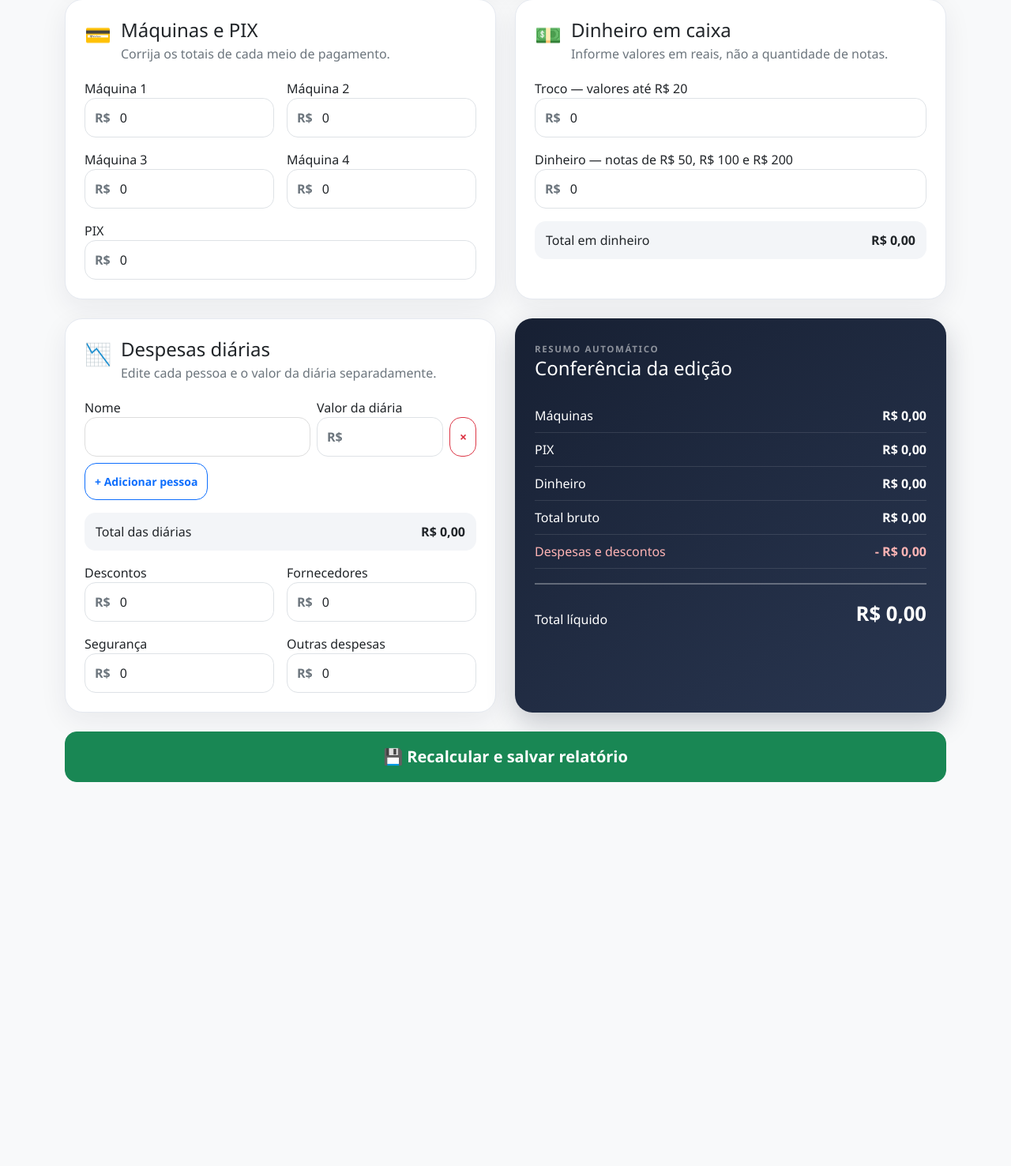
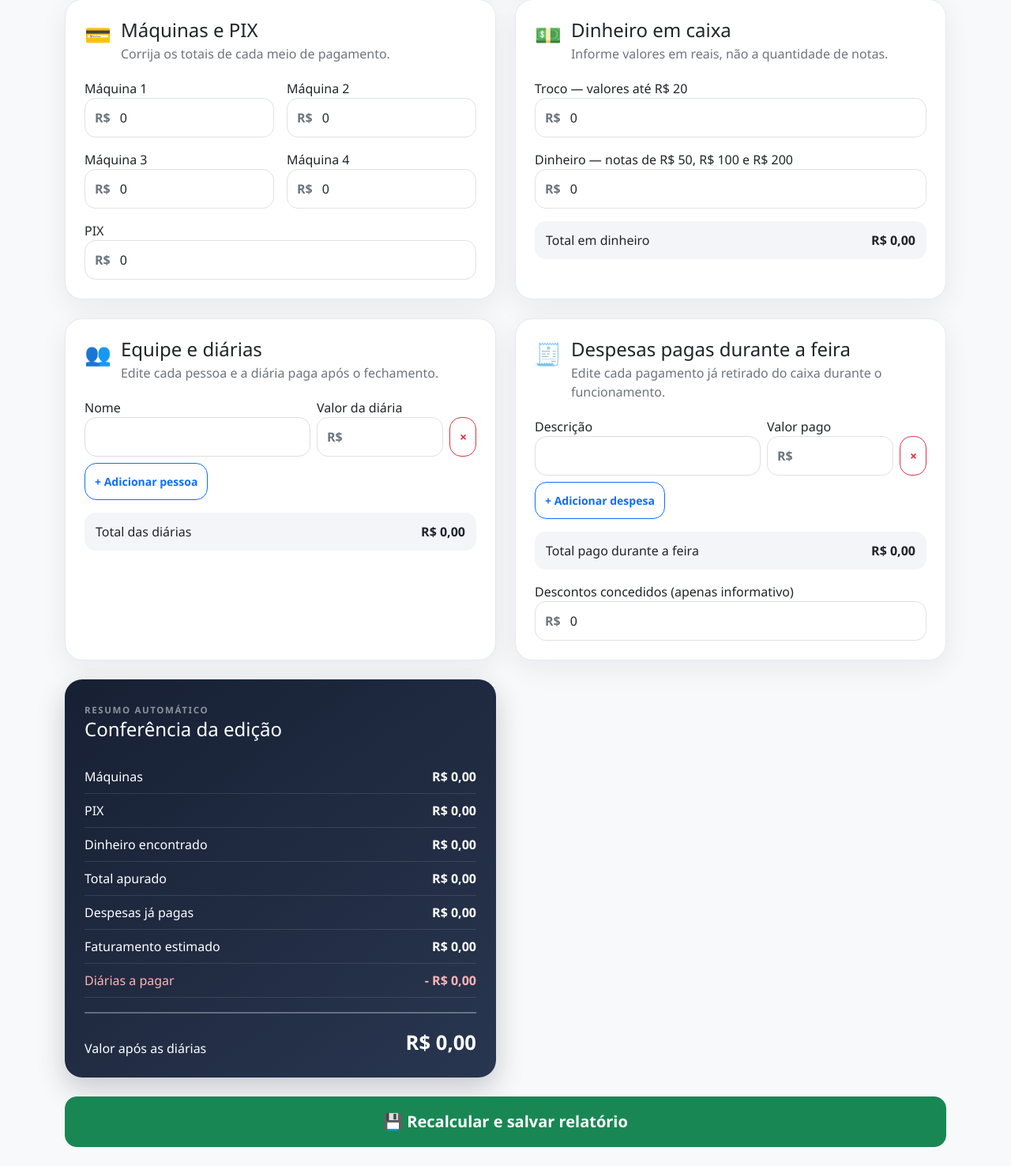
Before and after one commit to thalves2004/pastelaria-app, a Flask app: template templates/editar_relatorio.html in a window 1280 px wide. Shown: the part 543-2019 px from the top of the page at 79% size. Before the commit the page ends 1533 px from the top, so only its background shows below. Run offline with Flask 3, Linux system fonts and the light colour scheme; the template is opened without the code that fills it, so the values that code supplies are empty; some libraries are stand-ins or nearby versions.

Commit message:
Corrige despesas pagas durante a feira

```diff
--- a/app.py
+++ b/app.py
@@ -37,6 +37,42 @@ def ler_equipe_formulario():
             diaria = 0.0
         equipe.append({"nome": nome, "diaria": max(0, diaria)})
     return equipe
+
+
+
+def ler_despesas_formulario():
+    nomes = request.form.getlist("despesa_nome[]")
+    valores = request.form.getlist("despesa_valor[]")
+    despesas = []
+    for nome, valor in zip(nomes, valores):
+        nome = (nome or "").strip()
+        if not nome:
+            continue
+        try:
+            quantia = float(str(valor or "0").replace(",", "."))
+        except (TypeError, ValueError):
+            quantia = 0.0
+        despesas.append({"nome": nome, "valor": max(0, quantia)})
+    return despesas
+
+
+def decodificar_despesas(texto, fornecedores=0, seguranca=0, outras=0):
+    try:
+        dados = json.loads(texto or "[]")
+        if isinstance(dados, list):
+            despesas = [
+                {"nome": str(item.get("nome", "")).strip(), "valor": float(item.get("valor", 0) or 0)}
+                for item in dados if isinstance(item, dict) and str(item.get("nome", "")).strip()
+            ]
+            if despesas:
+                return despesas
+    except (TypeError, ValueError, json.JSONDecodeError):
+        pass
+    antigas = []
+    for nome, valor in (("Fornecedores", fornecedores), ("Segurança", seguranca), ("Outras despesas", outras)):
+        if float(valor or 0) > 0:
+            antigas.append({"nome": nome, "valor": float(valor or 0)})
+    return antigas
 
 
 def decodificar_equipe(texto, nomes_antigos=""):
@@ -180,27 +216,30 @@ def fechamento():
         dinheiro_grande = numero("dinheiro_grande")
         dinheiro = troco_total + dinheiro_grande
         descontos = numero("descontos")
-        fornecedores = numero("fornecedores")
-        seguranca = numero("seguranca")
-        outras = numero("outras_despesas")
+        despesas = ler_despesas_formulario()
+        despesas_durante_total = sum(Decimal(str(item["valor"])) for item in despesas)
+        despesas_detalhes = json.dumps(despesas, ensure_ascii=False)
         equipe = ler_equipe_formulario()
         equipe_dia = ", ".join(pessoa["nome"] for pessoa in equipe)
         equipe_detalhes = json.dumps(equipe, ensure_ascii=False)
         diarias_total = sum(Decimal(str(pessoa["diaria"])) for pessoa in equipe)
-        total_bruto = m1 + m2 + m3 + m4 + dinheiro + pix
-        total_liquido = total_bruto - descontos - fornecedores - seguranca - outras - diarias_total
+        total_apurado = m1 + m2 + m3 + m4 + dinheiro + pix
+        # Despesas pagas durante a feira já saíram do caixa e não podem ser descontadas novamente.
+        # Somente as diárias são pagas depois do fechamento.
+        total_liquido = total_apurado - diarias_total
 
         cursor.execute("""
             UPDATE controle SET caixa_final=%s,maquina1=%s,maquina2=%s,maquina3=%s,
                 maquina4=%s,dinheiro=%s,pix=%s,troco_total=%s,dinheiro_grande=%s,
                 dinheiro_50=0,dinheiro_100=0,dinheiro_200=0,
                 sobra_pasteis=%s,consumo_pasteis=%s,
-                descontos=%s,fornecedores=%s,seguranca=%s,outras_despesas=%s,
+                descontos=%s,fornecedores=0,seguranca=0,outras_despesas=0,
+                despesas_detalhes=%s,despesas_durante_total=%s,
                 equipe_dia=%s,equipe_detalhes=%s,diarias_total=%s,
                 status='FECHADO' WHERE id=%s
         """, (total_liquido,m1,m2,m3,m4,dinheiro,pix,troco_total,dinheiro_grande,
               total_sobra_pasteis,total_consumo_pasteis,
-              descontos,fornecedores,seguranca,outras,equipe_dia,equipe_detalhes,
+              descontos,despesas_detalhes,despesas_durante_total,equipe_dia,equipe_detalhes,
               diarias_total,controle[0]))
         conn.commit(); cursor.close(); conn.close()
         return redirect("/dashboard")
@@ -260,7 +299,7 @@ def relatorios():
         maquina4,dinheiro,pix,status,troco_50,troco_20,troco_10,troco_5,troco_2,
         moedas,dinheiro_grande,sobra_pasteis,consumo_pasteis,descontos,fornecedores,
         seguranca,outras_despesas,troco_total,dinheiro_50,dinheiro_100,dinheiro_200,
-        equipe_dia,equipe_detalhes,diarias_total FROM controle
+        equipe_dia,equipe_detalhes,diarias_total,despesas_detalhes,despesas_durante_total FROM controle
     """
     if data_filtro:
         cursor.execute(sql + " WHERE data=%s ORDER BY id DESC", (data_filtro,))
@@ -279,7 +318,13 @@ def relatorios():
         """, (controle[0],))
         itens = ordenar_produtos(cursor.fetchall(), 0)
         equipe = decodificar_equipe(controle[30] if len(controle) > 30 else "", controle[29] if len(controle) > 29 else "")
-        relatorios.append((controle,itens,equipe))
+        despesas = decodificar_despesas(
+            controle[32] if len(controle) > 32 else "",
+            controle[22] if len(controle) > 22 else 0,
+            controle[23] if len(controle) > 23 else 0,
+            controle[24] if len(controle) > 24 else 0,
+        )
+        relatorios.append((controle,itens,equipe,despesas))
     cursor.close(); conn.close()
     return render_template("relatorios.html", relatorios=relatorios, data_filtro=data_filtro)
 
@@ -355,17 +400,15 @@ def editar_relatorio(id):
         dinheiro_grande = numero("dinheiro_grande")
         dinheiro = troco_total + dinheiro_grande
         descontos = numero("descontos")
-        fornecedores = numero("fornecedores")
-        seguranca = numero("seguranca")
-        outras = numero("outras_despesas")
+        despesas = ler_despesas_formulario()
+        despesas_durante_total = sum(Decimal(str(item["valor"])) for item in despesas)
+        despesas_detalhes = json.dumps(despesas, ensure_ascii=False)
         equipe = ler_equipe_formulario()
         equipe_dia = ", ".join(pessoa["nome"] for pessoa in equipe)
         equipe_detalhes = json.dumps(equipe, ensure_ascii=False)
         diarias_total = sum(Decimal(str(pessoa["diaria"])) for pessoa in equipe)
-        caixa_final = (
-            m1 + m2 + m3 + m4 + pix + dinheiro
-            - descontos - fornecedores - seguranca - outras - diarias_total
-        )
+        total_apurado = m1 + m2 + m3 + m4 + pix + dinheiro
+        caixa_final = total_apurado - diarias_total
 
         cursor.execute("""
             UPDATE controle SET
@@ -373,13 +416,14 @@ def editar_relatorio(id):
                 maquina4=%s, dinheiro=%s, pix=%s, troco_total=%s,
                 dinheiro_grande=%s, dinheiro_50=0, dinheiro_100=0, dinheiro_200=0,
                 sobra_pasteis=%s, consumo_pasteis=%s, descontos=%s,
-                fornecedores=%s, seguranca=%s, outras_despesas=%s, equipe_dia=%s,
+                fornecedores=0, seguranca=0, outras_despesas=0,
+                despesas_detalhes=%s, despesas_durante_total=%s, equipe_dia=%s,
                 equipe_detalhes=%s, diarias_total=%s
             WHERE id=%s
         """, (
             caixa_final, m1, m2, m3, m4, dinheiro, pix, troco_total,
             dinheiro_grande, total_sobra_pasteis, total_consumo_pasteis,
-            descontos, fornecedores, seguranca, outras, equipe_dia,
+            descontos, despesas_detalhes, despesas_durante_total, equipe_dia,
             equipe_detalhes, diarias_total, id,
         ))
         conn.commit()
@@ -395,14 +439,21 @@ def editar_relatorio(id):
                COALESCE(NULLIF(dinheiro_grande, 0),
                         COALESCE(dinheiro_50, 0) + COALESCE(dinheiro_100, 0) + COALESCE(dinheiro_200, 0)),
                COALESCE(equipe_dia, ''), COALESCE(equipe_detalhes, '[]'),
-               COALESCE(diarias_total, 0)
+               COALESCE(diarias_total, 0), COALESCE(despesas_detalhes, '[]'),
+               COALESCE(despesas_durante_total, 0)
         FROM controle WHERE id=%s
     """, (id,))
     controle = cursor.fetchone()
     equipe = decodificar_equipe(controle[19] if len(controle) > 19 else "", controle[18] if len(controle) > 18 else "")
+    despesas = decodificar_despesas(
+        controle[21] if len(controle) > 21 else "",
+        controle[13] if len(controle) > 13 else 0,
+        controle[14] if len(controle) > 14 else 0,
+        controle[15] if len(controle) > 15 else 0,
+    )
     cursor.close()
     conn.close()
-    return render_template("editar_relatorio.html", controle=controle, itens=itens, pasteis=pasteis, bebidas=bebidas, equipe=equipe)
+    return render_template("editar_relatorio.html", controle=controle, itens=itens, pasteis=pasteis, bebidas=bebidas, equipe=equipe, despesas=despesas)
 
 
 @app.route("/excluir_relatorio/<int:id>")
--- a/database.py
+++ b/database.py
@@ -192,6 +192,8 @@ def criar_banco():
             "equipe_dia": "TEXT DEFAULT ''",
             "equipe_detalhes": "TEXT DEFAULT '[]'",
             "diarias_total": "NUMERIC(12,2) DEFAULT 0",
+            "despesas_detalhes": "TEXT DEFAULT '[]'",
+            "despesas_durante_total": "NUMERIC(12,2) DEFAULT 0",
         }
         for nome, tipo in colunas_controle.items():
             cursor.execute(f"ALTER TABLE controle ADD COLUMN IF NOT EXISTS {nome} {tipo}")
--- a/templates/editar_relatorio.html
+++ b/templates/editar_relatorio.html
@@ -71,28 +71,11 @@
         </div>
       </section>
 
-      <section class="col-lg-6">
-        <div class="app-card h-100">
-          <div class="section-heading"><div><span class="section-icon">📉</span><div><h4>Despesas diárias</h4><p>Edite cada pessoa e o valor da diária separadamente.</p></div></div></div>
-          <div id="lista-equipe"></div>
-          <button type="button" class="btn btn-outline-primary btn-sm mb-3" id="adicionar-pessoa">+ Adicionar pessoa</button>
-          <div class="inline-total mb-3"><span>Total das diárias</span><strong>R$ <span id="total-diarias">0,00</span></strong></div>
-          <div class="row g-3">{% for nome,rotulo,indice in [('descontos','Descontos',12),('fornecedores','Fornecedores',13),('seguranca','Segurança',14),('outras_despesas','Outras despesas',15)] %}<div class="col-6"><label>{{ rotulo }}</label><div class="money-input"><span>R$</span><input class="form-control valor-despesa" type="number" step="0.01" min="0" id="{{ nome }}" name="{{ nome }}" value="{{ controle[indice] or 0 }}"></div></div>{% endfor %}</div>
-        </div>
-      </section>
+      <section class="col-lg-6"><div class="app-card h-100"><div class="section-heading"><div><span class="section-icon">👥</span><div><h4>Equipe e diárias</h4><p>Edite cada pessoa e a diária paga após o fechamento.</p></div></div></div><div id="lista-equipe"></div><button type="button" class="btn btn-outline-primary btn-sm mb-3" id="adicionar-pessoa">+ Adicionar pessoa</button><div class="inline-total"><span>Total das diárias</span><strong>R$ <span id="total-diarias">0,00</span></strong></div></div></section>
 
-      <section class="col-lg-6">
-        <div class="summary-card h-100">
-          <span class="eyebrow text-white-50">RESUMO AUTOMÁTICO</span>
-          <h4 class="mb-4">Conferência da edição</h4>
-          <div class="summary-line"><span>Máquinas</span><strong>R$ <span id="resumo-maquinas">0,00</span></strong></div>
-          <div class="summary-line"><span>PIX</span><strong>R$ <span id="resumo-pix">0,00</span></strong></div>
-          <div class="summary-line"><span>Dinheiro</span><strong>R$ <span id="resumo-dinheiro">0,00</span></strong></div>
-          <div class="summary-line"><span>Total bruto</span><strong>R$ <span id="total-bruto">0,00</span></strong></div>
-          <div class="summary-line expense"><span>Despesas e descontos</span><strong>- R$ <span id="total-despesas">0,00</span></strong></div>
-          <div class="summary-final"><span>Total líquido</span><strong>R$ <span id="total-liquido">0,00</span></strong></div>
-        </div>
-      </section>
+      <section class="col-lg-6"><div class="app-card h-100"><div class="section-heading"><div><span class="section-icon">🧾</span><div><h4>Despesas pagas durante a feira</h4><p>Edite cada pagamento já retirado do caixa durante o funcionamento.</p></div></div></div><div id="lista-despesas"></div><button type="button" class="btn btn-outline-primary btn-sm mb-3" id="adicionar-despesa">+ Adicionar despesa</button><div class="inline-total mb-3"><span>Total pago durante a feira</span><strong>R$ <span id="total-despesas-feira">0,00</span></strong></div><label>Descontos concedidos (apenas informativo)</label><div class="money-input"><span>R$</span><input class="form-control" type="number" step="0.01" min="0" id="descontos" name="descontos" value="{{ controle[12] or 0 }}"></div></div></section>
+
+      <section class="col-lg-6"><div class="summary-card h-100"><span class="eyebrow text-white-50">RESUMO AUTOMÁTICO</span><h4 class="mb-4">Conferência da edição</h4><div class="summary-line"><span>Máquinas</span><strong>R$ <span id="resumo-maquinas">0,00</span></strong></div><div class="summary-line"><span>PIX</span><strong>R$ <span id="resumo-pix">0,00</span></strong></div><div class="summary-line"><span>Dinheiro encontrado</span><strong>R$ <span id="resumo-dinheiro">0,00</span></strong></div><div class="summary-line"><span>Total apurado</span><strong>R$ <span id="total-bruto">0,00</span></strong></div><div class="summary-line"><span>Despesas já pagas</span><strong>R$ <span id="resumo-despesas-feira">0,00</span></strong></div><div class="summary-line"><span>Faturamento estimado</span><strong>R$ <span id="faturamento-estimado">0,00</span></strong></div><div class="summary-line expense"><span>Diárias a pagar</span><strong>- R$ <span id="total-despesas">0,00</span></strong></div><div class="summary-final"><span>Valor após as diárias</span><strong>R$ <span id="total-liquido">0,00</span></strong></div></div></section>
     </div>
 
     <button class="btn btn-success btn-lg w-100 mt-4 py-3" type="submit">💾 Recalcular e salvar relatório</button>
@@ -111,16 +94,20 @@ function totalizar(){
   const pix=valor('pix');
   const dinheiro=valor('troco_total')+valor('dinheiro_grande');
   const diarias=[...document.querySelectorAll('.valor-diaria')].reduce((s,e)=>s+Number(e.value||0),0);
-  const despesas=['descontos','fornecedores','seguranca','outras_despesas'].reduce((s,id)=>s+valor(id),0)+diarias;
+  const despesasFeira=[...document.querySelectorAll('.valor-despesa-feira')].reduce((s,e)=>s+Number(e.value||0),0);
   document.getElementById('total-diarias').textContent=moeda(diarias);
+  document.getElementById('total-despesas-feira').textContent=moeda(despesasFeira);
   const bruto=maquinas+pix+dinheiro;
-  const liquido=bruto-despesas;
+  const faturamento=bruto+despesasFeira;
+  const liquido=bruto-diarias;
   document.getElementById('total-dinheiro').textContent=moeda(dinheiro);
   document.getElementById('resumo-maquinas').textContent=moeda(maquinas);
   document.getElementById('resumo-pix').textContent=moeda(pix);
   document.getElementById('resumo-dinheiro').textContent=moeda(dinheiro);
   document.getElementById('total-bruto').textContent=moeda(bruto);
-  document.getElementById('total-despesas').textContent=moeda(despesas);
+  document.getElementById('resumo-despesas-feira').textContent=moeda(despesasFeira);
+  document.getElementById('faturamento-estimado').textContent=moeda(faturamento);
+  document.getElementById('total-despesas').textContent=moeda(diarias);
   document.getElementById('total-liquido').textContent=moeda(liquido);
 }
 function adicionarPessoa(nome='', diaria=''){
@@ -130,9 +117,18 @@ function adicionarPessoa(nome='', diaria=''){
   linha.querySelector('.valor-diaria').addEventListener('input',totalizar);
   document.getElementById('lista-equipe').appendChild(linha);
 }
+function adicionarDespesa(nome='', valorDespesa=''){
+  const linha=document.createElement('div'); linha.className='row g-2 align-items-end mb-2 despesa-linha';
+  linha.innerHTML=`<div class="col-7"><label>Descrição</label><input class="form-control" name="despesa_nome[]" value="${nome}" required></div><div class="col-4"><label>Valor pago</label><div class="money-input"><span>R$</span><input class="form-control valor-despesa-feira" type="number" step="0.01" min="0" name="despesa_valor[]" value="${valorDespesa}"></div></div><div class="col-1"><button type="button" class="btn btn-outline-danger w-100 remover-despesa">×</button></div>`;
+  linha.querySelector('.remover-despesa').onclick=()=>{linha.remove();totalizar()};
+  linha.querySelector('.valor-despesa-feira').addEventListener('input',totalizar);
+  document.getElementById('lista-despesas').appendChild(linha);
+}
 document.getElementById('adicionar-pessoa').onclick=()=>adicionarPessoa();
+document.getElementById('adicionar-despesa').onclick=()=>adicionarDespesa();
 {% for pessoa in equipe %}adicionarPessoa({{ pessoa.nome|tojson }}, {{ pessoa.diaria|tojson }});{% else %}adicionarPessoa();{% endfor %}
-document.querySelectorAll('.valor-caixa,.valor-despesa').forEach(el=>el.addEventListener('input',totalizar));
+{% for despesa in despesas %}adicionarDespesa({{ despesa.nome|tojson }}, {{ despesa.valor|tojson }});{% else %}adicionarDespesa();{% endfor %}
+document.querySelectorAll('.valor-caixa').forEach(el=>el.addEventListener('input',totalizar));
 totalizar();
 </script>
 </body>
```
Also changed, not shown: templates/fechamento.html (+24 -9 lines), templates/relatorios.html (+5 -3 lines).
